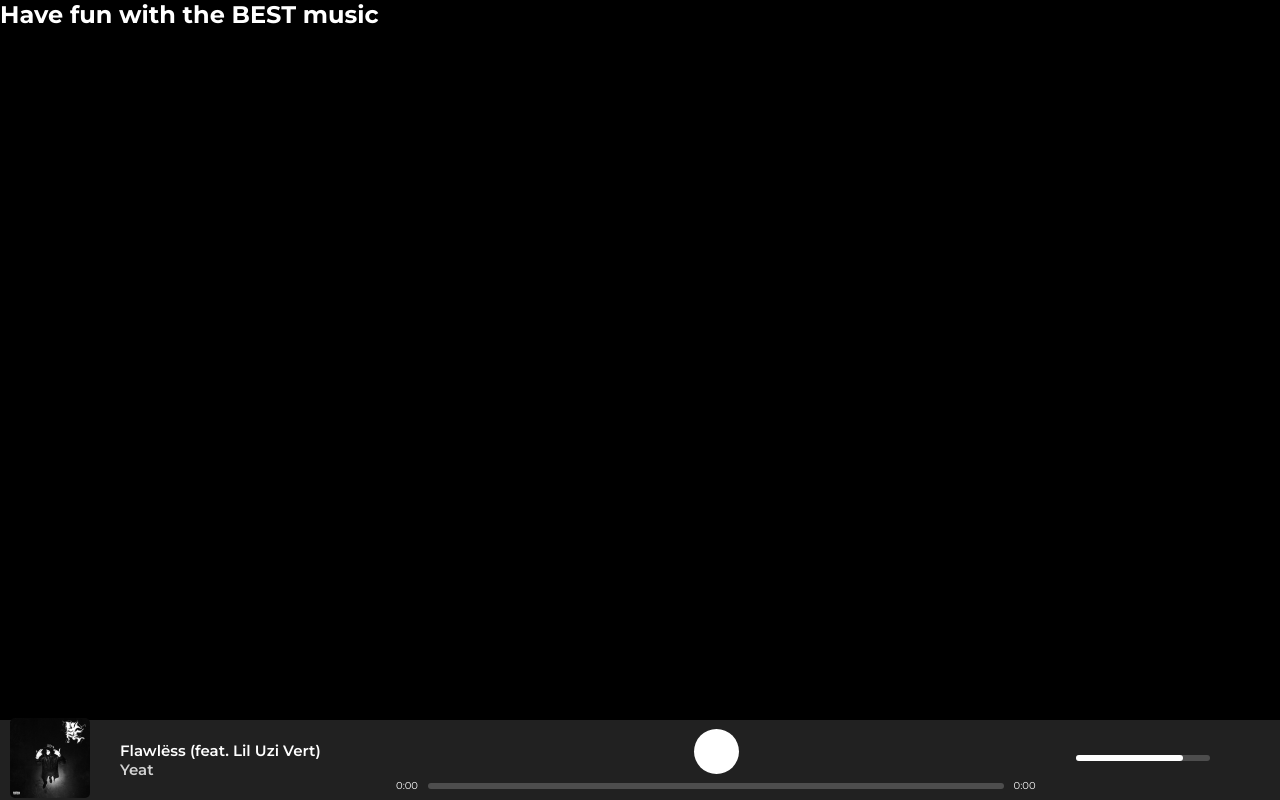
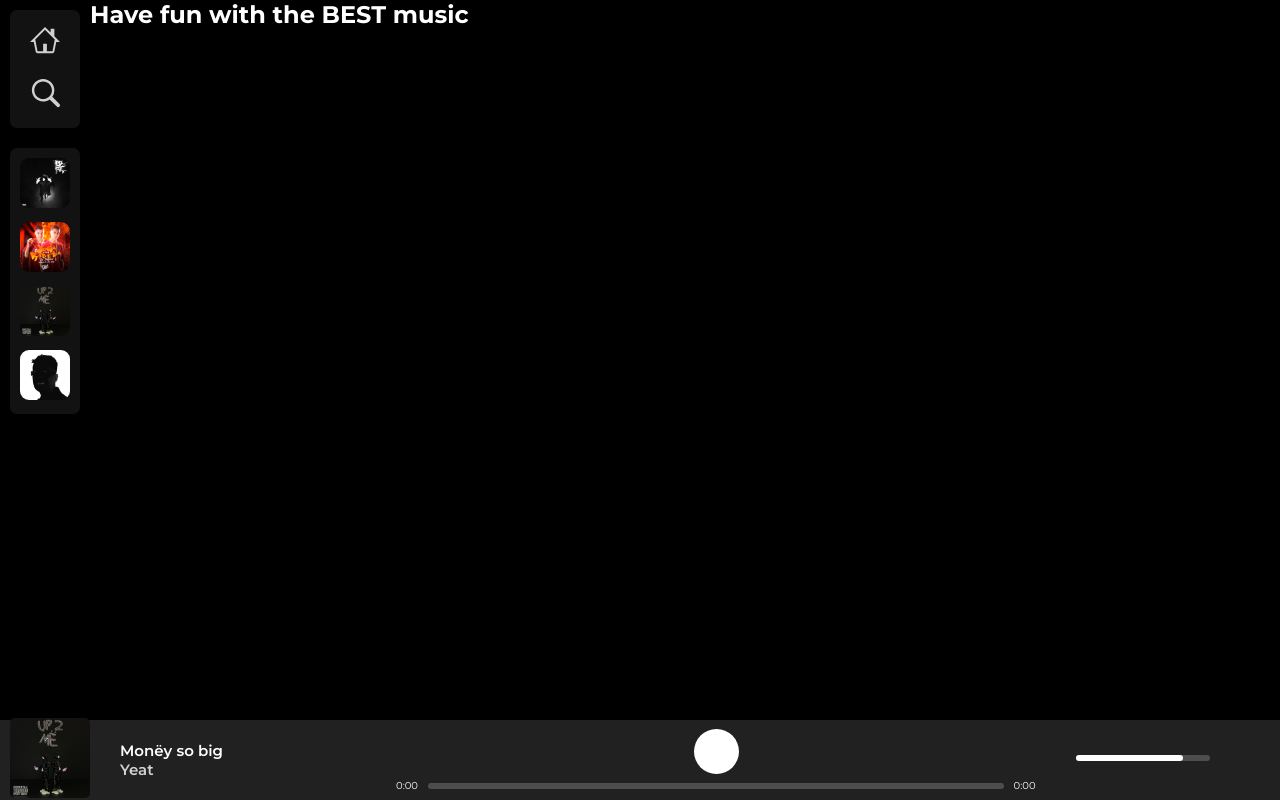
Before and after one commit to Im0ctopus/React-LocalSpotify, a React (Vite) app: page / in a window 1280 px wide. Built offline with nearby package versions, Linux system fonts and the light colour scheme; some icons are missing.

Commit message:
Playlists
2 bugs
1-when the playlist is samller than the one before
2-sometimes(dont know thr trigger) the song keeps playing after the skip

```diff
--- a/src/App.jsx
+++ b/src/App.jsx
@@ -1,12 +1,16 @@
 import { useState, useEffect, useMemo } from 'react'
 import { BrowserRouter as Router, Route, Routes, } from "react-router-dom";
+
 import Index from './pages/Index';
 import Player from './components/Player';
+import SideBar from './components/Sidebar';
 
 function App() {
-
-  const [music, setMusic] = useState(
-    [
+  const [currentPlaylist, setCurrentPlaylist] = useState(2);
+  const [playLists, setPlayLists] = useState([
+    {
+      name: "All",
+      musics: [
         {
           id: 0,
           name: 'Flawlëss (feat. Lil Uzi Vert)',
@@ -50,10 +54,74 @@ function App() {
           sound: '/Musics/Rock.mp3'
         },
       ]
-  )
+    },
+    {
+      name: "Brasileiradas",
+      musics: [
+        {
+          id: 3,
+          name: 'Joga Essa Rabeta',
+          artist: 'MC Teuzin',
+          img: '/Musics/Joga Essa Rabeta.jfif',
+          sound: '/Musics/Joga Essa Rabeta.mp3'
+        },
+        {
+          id: 1,
+          name: 'Tá OK',
+          artist: 'DENNIS',
+          img: '/Musics/Tá OK.jfif',
+          sound: '/Musics/Tá OK.mp3'
+        },
+      ]
+    },
+    {
+      name: "Yeat",
+      musics: [
+        {
+          id: 2,
+          name: 'Monëy so big',
+          artist: 'Yeat',
+          img: '/Musics/Monëy so big.jfif',
+          sound: '/Musics/Monëy so big.mp3'
+        },
+        {
+          id: 0,
+          name: 'Flawlëss (feat. Lil Uzi Vert)',
+          artist: 'Yeat',
+          img: '/Musics/Flawlëss (feat. Lil Uzi Vert).jfif',
+          sound: '/Musics/Flawlëss (feat. Lil Uzi Vert).mp3'
+        },
+      ]
+    },
+    {
+      name: "lon3r Goany",
+      musics: [
+        {
+          id: 4,
+          name: 'Rock',
+          artist: 'Lon3r Johny',
+          img: '/Musics/Rock.jfif',
+          sound: '/Musics/Rock.mp3'
+        },
+        {
+          id: 5,
+          name: 'Porsche Turbo',
+          artist: 'Lon3r Johny',
+          img: '/Musics/Porsche Turbo.jfif',
+          sound: '/Musics/Porsche Turbo.mp3'
+        },
+      ]
+    }
+  ]);
+  const [music, setMusic] = useState(playLists[currentPlaylist].musics);
+
+  useEffect(() => {
+    setMusic(playLists[currentPlaylist].musics);
+  }, [currentPlaylist]);
 
   return (
     <Router>
+      <SideBar playLists={playLists} setCurrentPlaylist={setCurrentPlaylist} />
       <Routes>
         <Route path="/" element={<Index />} />
       </Routes>
--- a/src/components/Player.jsx
+++ b/src/components/Player.jsx
@@ -5,8 +5,8 @@ import { FaBackwardStep, FaForwardStep, FaPlay, FaVolumeHigh, FaVolumeLow, FaVol
 function Player(musicRec) {
     const music = musicRec.music;
 
-    const [currentId, setCurrentId] = useState(0);
-    const [currentMusic, setCurrentMusic] = useState(new Audio(music[currentId].sound));
+    const [currentId, setCurrentId] = useState(1);
+    const [currentMusic, setCurrentMusic] = useState(new Audio(music[0].sound));
     const [isPlaying, setIsPlaying] = useState(false);
     const [currentMusicDuration, setCurrentMusicDuration] = useState(0);
     const [currentMusicTime, setCurrentMusicTime] = useState(0);
@@ -15,8 +15,11 @@ function Player(musicRec) {
     const [mute, setMute] = useState(false);
 
     useMemo(() => {
-        currentMusic.preload = 'metadata';
-    }, [currentMusic]);
+        console.log(currentId);
+        setCurrentId(0);
+        currentMusic.pause();
+        setCurrentMusic(new Audio(music[0].sound));
+    }, [music]);
 
     useEffect(() => {
         currentMusic.volume = volume;
--- /dev/null
+++ b/src/components/Sidebar.css
@@ -0,0 +1,56 @@
+.sidebar {
+    background-color: inherit;
+    margin: 10px;
+    display: flex;
+    flex-direction: column;
+    gap: 20px;
+    flex-wrap: nowrap;
+    justify-content: start;
+    align-items: center;
+    position: fixed;
+    left: 0;
+    height: 88%;
+    width: 70px;
+}
+
+.sidebar_top,
+.sidebar_bottom {
+    background-color: #121212;
+    border-radius: 7px;
+    padding: 10px;
+    width: 100%;
+    display: flex;
+    flex-direction: column;
+    align-items: center;
+    justify-content: center;
+}
+
+.icon {
+    cursor: pointer;
+    opacity: 0.8;
+}
+
+.icon:hover {
+    opacity: 1;
+}
+
+.sidebar_top {
+    padding: 15px;
+    gap: 20px;
+}
+
+.sidebar_bottom {
+    gap: 10px
+}
+
+.sidebar_bottom_playlist_img {
+    aspect-ratio: 1;
+    width: 100%;
+    border-radius: 9px;
+    cursor: pointer;
+    transition: all .2s ease-in-out;
+}
+
+.sidebar_bottom_playlist_img:hover {
+    transform: translate(0, -5px);
+}
--- a/src/components/Sidebar.jsx
+++ b/src/components/Sidebar.jsx
@@ -0,0 +1,28 @@
+import React from "react";
+import './Sidebar.css';
+import { GoHome, GoSearch } from "react-icons/go";
+
+function SideBar(params) {
+    const playlists = params.playLists;
+    return (
+        <div className="sidebar">
+            <div className="sidebar_top">
+                <a className="icon">
+                    <GoHome color="white" size={'30px'} />
+                </a>
+                <a className="icon">
+                    <GoSearch color="white" size={'30px'} />
+                </a>
+            </div>
+            <div className="sidebar_bottom">
+                {playlists.map((playlist, Index) => (
+                    <div onClick={() => params.setCurrentPlaylist(Index)} className="sidebar_bottom_playlist" key={Index}>
+                        <img className="sidebar_bottom_playlist_img" src={playlist.musics[0].img} alt="" />
+                    </div>
+                ))}
+            </div>
+        </div >
+    );
+}
+
+export default SideBar;
--- a/src/pages/Index.css
+++ b/src/pages/Index.css
@@ -0,0 +1,3 @@
+.index {
+    margin-left: 90px;
+}
```
Lines whose indentation alone changed are shown as unchanged.
